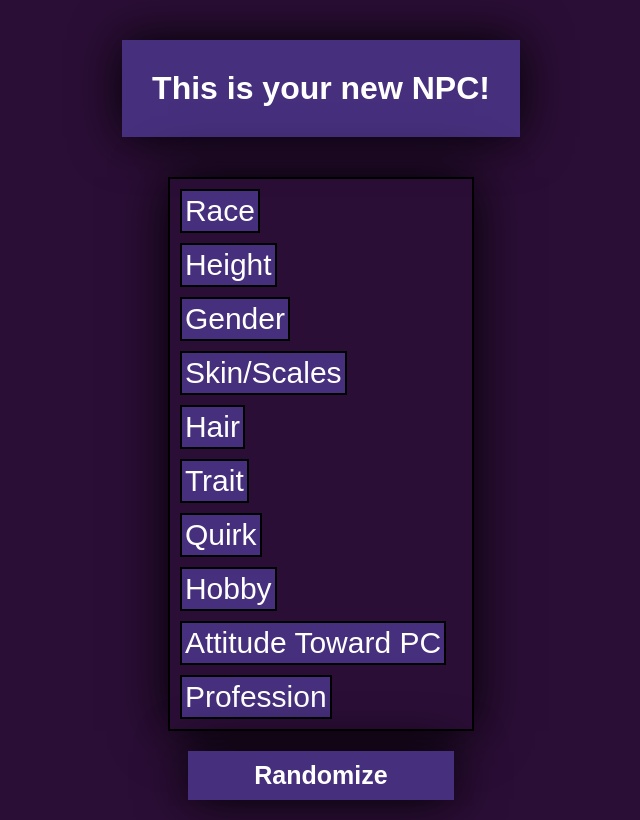
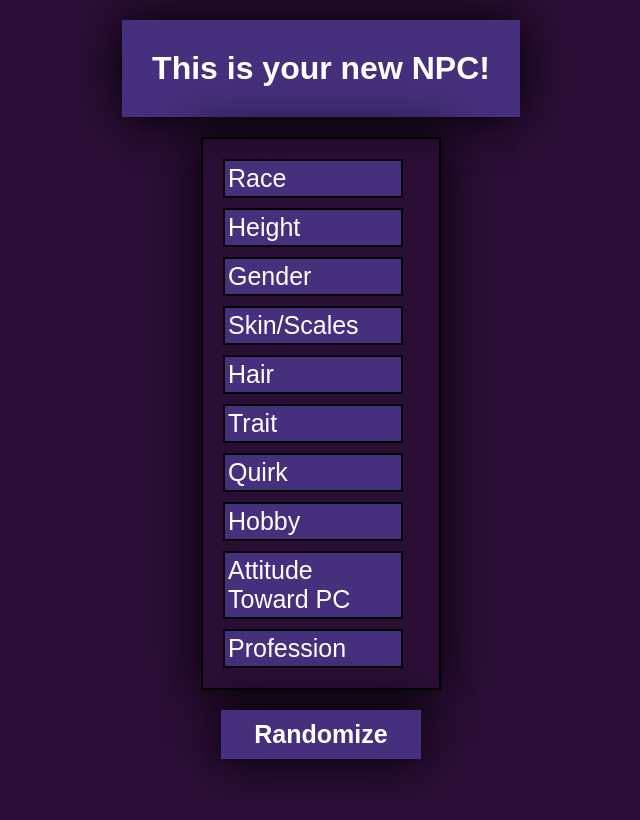
Before and after one commit to ceciliac02/DND_Random_NPC, a plain HTML site: page index.html in a window 1280 px wide. Shown: the whole page, without its empty margins (319-959 px from the left). Drawn offline with Linux system fonts and the light colour scheme; no server answers.

Commit message:
Added functionality to randomize button

```diff
--- a/code.js
+++ b/code.js
@@ -1,6 +1,5 @@
 {
     const api = 'https://www.dnd5eapi.co/api/races';
-    const prop = document.querySelectorAll(".properties");
     const raceHTML = document.getElementById("race");
     const heightHTML = document.getElementById("height");
     const genderHTML = document.getElementById("gender");
@@ -11,6 +10,12 @@
     const traitThree = document.getElementById("trait3");
     const attitudeHTML = document.getElementById("attitude");
     const professionHTML = document.getElementById("profession");
+    const button = document.getElementById("random");
+
+    window.addEventListener('load', function () {
+        displayLabels();
+        randomizeNpc();
+    })
 
     class NPC {
         constructor(race, height, gender, hair, skinColor, adjective, quirk, hobby, attitude, profession) {
@@ -27,6 +32,7 @@
         }
     }
 
+    function randomizeNpc() {
         fetch (api)
         .then (response => {
             return response.json();
@@ -43,7 +49,7 @@
             //Sets the hair
             const hairHeight = hairHeightModifier(race);
             const hairColor = hairColorModifier(race);
-            const hair = hairHeight + " " + hairColor + " hair";
+            const hair = hairModifier(hairHeight, hairColor);
             //Sets the skin color
             const skinColor = skinColorModifier(race);
             //Sets the first trait of the NPC
@@ -53,15 +59,29 @@
             //Sets the NPC's hobby
             const hobby = hobbies();
             //Sets the attitude toward the PC
-            const attitude = attitudeTowardsPC()
+            const attitude = attitudeTowardsPC();
             //Sets their profession
             const npcProfession = profession();
             //Sets the attributes for the new random NPC instance
             let randomNPC = new NPC(race, height, gender, hair, skinColor, adjective, quirk, hobby, attitude, npcProfession);
-            console.log(randomNPC);
-            console.log(displayNPC(randomNPC));
+            displayLabels();
+            displayNPC(randomNPC);
         })
+    }
 
+    //Gives labels to all the traits
+    function displayLabels () {
+        const div = document.createElement("DIV");
+        const labels = ["Race", "Height", "Gender", "Skin/Scales", "Hair", "Trait", "Quirk", "Hobby", "Attitude Toward PC", "Profession"];
+        const HTMLs = [raceHTML, heightHTML, genderHTML, skinHTML,  hairHTML, traitOne, traitTwo, traitThree, attitudeHTML, professionHTML];
+        for (let i = 0; i < labels.length; i++) {
+            let label = "<div>" + labels[i] + "</div>";
+            console.log(HTMLs[i]);
+            HTMLs[i].innerHTML = label;
+        }
+    }
+
+    //Takes the NPC class attributes and displays them
     function displayNPC (npc) {
         raceHTML.innerHTML += npc.race;
         heightHTML.innerHTML += npc.height;
@@ -171,6 +191,16 @@
         }
     }
 
+    //Adds the two hair attributes together
+    function hairModifier (height, color) {
+        if (height === null) {
+            return "none!";
+        }
+        else {
+            return height + " " + color + " hair";
+        }
+    }
+
     //Randomizes a skin tone based on race
     function skinColorModifier (race) {
         let skinColor = ["light", "fair", "beige", "tan", "deep tan", "light-brown", "dark"];
@@ -208,7 +238,7 @@
 
     //Randomizes a quirk
     function quirks () {
-            const quirk = ["stutters", "has a lisp", "scarred", "blind", "deaf", "wears glasses", "fidgets", "has piercings", "sick", "talks loudly", "talks quietly", "foul breath", "sweats when lying", "breathes heavily", "talks slowly", "talks quickly", "breaks into song", "carries around a stuffed animal", "always sits facing the north", "clears their throat frequently", "laughs loudly", "sniffs frequently", "paces when in thought", "talks to themselves", "carries around snacks", "handles things delicately", "missing a limb", "carries around books", "sneezes when nervous", "germophobe", "hears voices", "has an invisible friend", "talks to plants", "talk to animals", "always seen drinking tea", "obsessed with symmetry", "narcoleptic", "always seen drinking alcohol", "carries around a sketchbook", "bites lips", "mute", "wears their heart on a sleeve", "lazy eye", "bites their nails", "walks around barefoot", "limps", "mumbles", "very punctual", "vegetarian/vegan", "yawns a lot", "picks their nose", "high pitched voice", "low-pitched voice", "nasally voice", "raspy voice", "sonorous voice", "melodic voice", "snorts when laughing", "squints a lot", "talks with their hands", "laughs at their own jokes", "cleans incessantly", "has a catchphrase", "doesn't like eye contact", "likes to talk about their deity"];
+        const quirk = ["stutters", "has a lisp", "scarred", "blind", "deaf", "wears glasses", "fidgets", "has piercings", "sick", "talks loudly", "talks quietly", "foul breath", "sweats when lying", "breathes heavily", "talks slowly", "talks quickly", "breaks into song", "carries around a stuffed animal", "always sits facing the north", "clears their throat frequently", "laughs loudly", "sniffs frequently", "paces when in thought", "talks to themselves", "carries around snacks", "handles things delicately", "missing a limb", "carries around books", "sneezes when nervous", "germophobe", "hears voices", "has an invisible friend", "talks to plants", "talk to animals", "always seen drinking tea", "obsessed with symmetry", "narcoleptic", "always seen drinking alcohol", "carries around a sketchbook", "bites lips", "mute", "wears their heart on a sleeve", "lazy eye", "bites their nails", "walks around barefoot", "limps", "mumbles", "very punctual", "vegetarian/vegan", "yawns a lot", "picks their nose", "high pitched voice", "low-pitched voice", "nasally voice", "raspy voice", "sonorous voice", "melodic voice", "snorts when laughing", "squints a lot", "talks with their hands", "laughs at their own jokes", "cleans incessantly", "has a catchphrase", "doesn't like eye contact", "likes to talk about their deity", "is bad at keeping secrets", "cracks their knucles frequently"];
         const index = Math.floor(Math.random() * quirk.length);
         if (quirk[index] === "scarred") {
             let details = ["on the right eye", "on the left eye", "on the right cheek", "on the left cheek", "on the neck", "along their back", "along their arms", "on their torso", "along their legs"];
@@ -244,14 +274,14 @@
 
     //Randomizes a hobby
     function hobbies () {
-            const hobby = ["likes to read", "likes to draw", "makes jewelry", "journals", "collects trinkets", "plays dragonchess", "studies history", "likes to bake", "likes to cook", "refurnishes old furniture", "likes windowshopping", "plays an instrument", "writes poetry", "likes to play sports", "writes jokes", "loves barfights", "creates experiments", "beekeeps", "likes to tattoo", "creates clothing", "loves to tinker", "likes to decorate", "likes to hike", "likes to swim", "woodcarves", "likes to play card games", "likes to knit", "teaches kids", "likes to gamble", "streetfights", "goes hunting", "likes to flirt", "practices magic", "likes stonecarving", "rides horses", "likes fortune telling", "likes to storytell","makes dolls", "studies the stars", "loves exercising", "loves dancing", "rock climbs", "loves to clean", "reads to children", "meditates"];
+        const hobby = ["likes to read", "likes to draw", "makes jewelry", "journals", "collects trinkets", "plays dragonchess", "studies history", "likes to bake", "likes to cook", "refurnishes old furniture", "likes windowshopping", "plays an instrument", "writes poetry", "likes to play sports", "writes jokes", "loves barfights", "creates experiments", "beekeeps", "likes to tattoo", "creates clothing", "loves to tinker", "likes to decorate", "likes to hike", "likes to swim", "woodcarves", "likes to play card games", "likes to knit", "teaches kids", "likes to gamble", "streetfights", "goes hunting", "likes to flirt", "practices magic", "likes stonecarving", "rides horses", "likes fortune telling", "likes to storytell","makes dolls", "studies the stars", "loves exercising", "loves dancing", "rock climbs", "loves to clean", "reads to children", "meditates", "likes to gossip"];
         const randomNumber = Math.floor(Math.random() * hobby.length);
         return hobby[randomNumber];
     }
 
     //Randomizes an attitude
     function attitudeTowardsPC () {
-            const attitudes = ["hostile", "neutral", "warm", "friendly", "lustful", "scared", "nervous", "shy", "cold", "cynical", "playful", "apathetic", "sweet", "disgusted", "patronzing", "appreciative"];
+        const attitudes = ["hostile", "neutral", "warm", "friendly", "lustful", "scared", "nervous", "shy", "cold", "cynical", "playful", "apathetic", "sweet", "disgusted", "patronzing", "appreciative", "boastful", "awestruck"];
         const randomNumber = Math.floor(Math.random() * attitudes.length);
         return attitudes[randomNumber];
     }
@@ -262,4 +292,9 @@
         const randomNumber = Math.floor(Math.random() * professions.length);
         return professions[randomNumber];
     }
+
+    button.addEventListener('click', function () {
+
+        randomizeNpc();
+    });
 }
--- a/index.html
+++ b/index.html
@@ -14,18 +14,18 @@
 
     <div class="container">
         <ul class="properties">
-            <li id="race"><div>Race</div></li>
-            <li id="height"><div>Height</div></li>
-            <li id="gender"><div>Gender</div></li>
-            <li id="skinColor"><div>Skin/Scales</div></li>
-            <li id="hair"><div>Hair</div></li>
-            <li id="trait1"><div>Trait</div></li>
-            <li id="trait2"><div>Quirk</div></li>
-            <li id="trait3"><div>Hobby</div></li>
-            <li id="attitude"><div>Attitude Toward PC</div></li>
-            <li id="profession"><div>Profession</div></li>
+            <li id="race"></li>
+            <li id="height"></li>
+            <li id="gender"></li>
+            <li id="skinColor"></li>
+            <li id="hair"></li>
+            <li id="trait1"></li>
+            <li id="trait2"></li>
+            <li id="trait3"></li>
+            <li id="attitude"></li>
+            <li id="profession"></li>
         </ul>
-        <button>Randomize</button>
+        <button id="random">Randomize</button>
     </div>
 
 
--- a/style.scss
+++ b/style.scss
@@ -19,7 +19,7 @@ body {
 
 .banner {
     padding: 30px;
-    margin: 40px;
+    margin: 20px;
     box-shadow: $boxShadow;
     color: $textColor;
     background-color: $accent;
@@ -31,18 +31,20 @@ body {
     ul {
         border: black 2px solid;
         box-shadow: $boxShadow;
+        padding: 10px;
+        div {
+                background-color: $accent;
+                font-size: 25px;
+                margin-right: 2vh;
+                border: black 2px solid;
+                padding: 3px;
+                width: 170px;
+        }
         li {
             display: flex;
             font-size: 25px;
             margin: 10px;
             align-items: center;
-            div {
-                background-color: $accent;
-                font-size: 30px;
-                margin-right: 2vh;
-                border: black 2px solid;
-                padding: 3px;
-            }
         }
     }
     button {
```
Also changed, not shown: style.css, 1 other file. Lines whose indentation alone changed are shown as unchanged.
